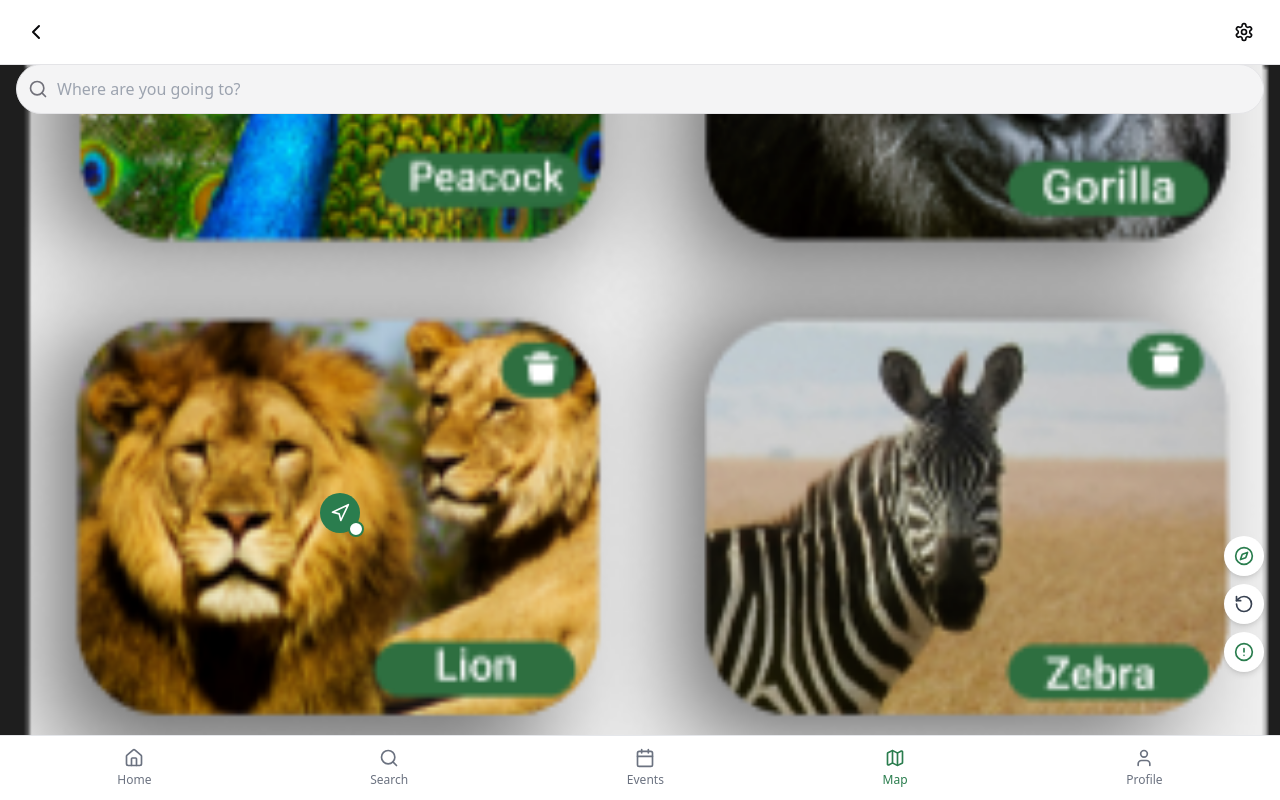
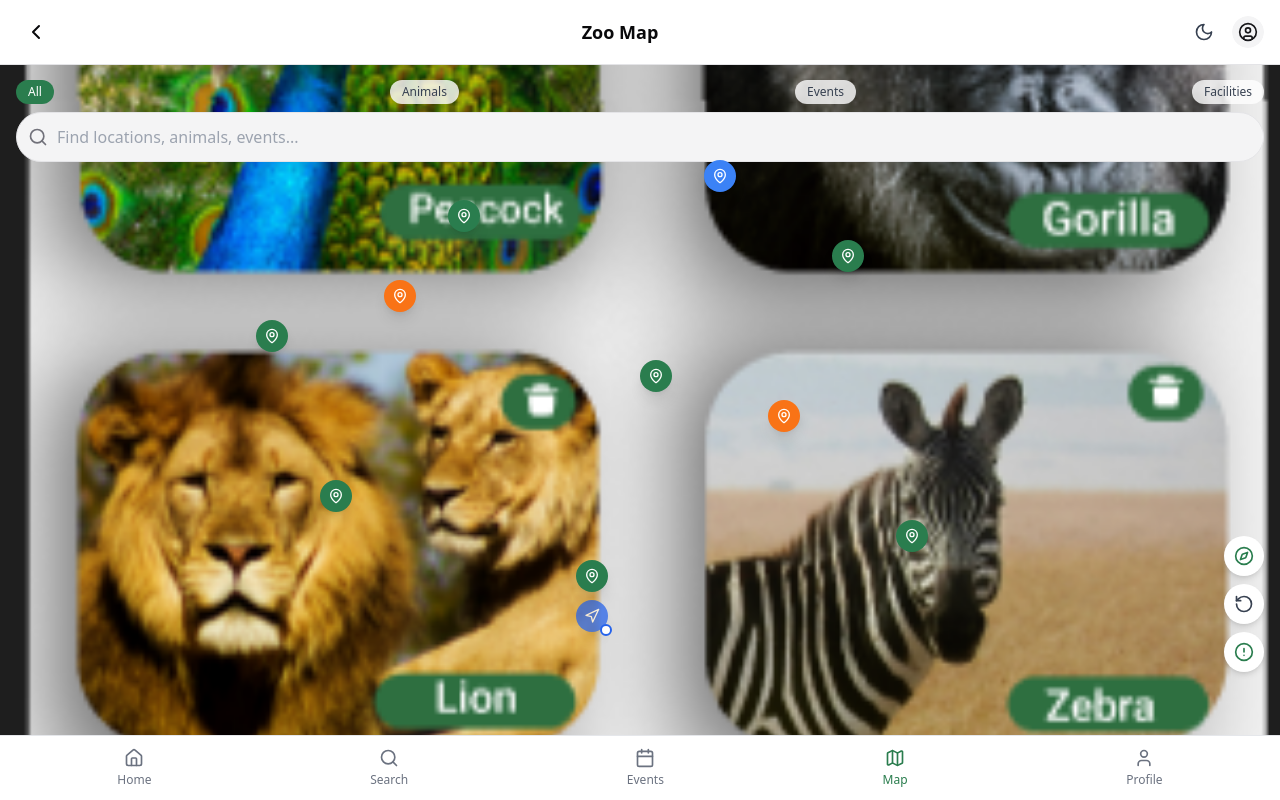
Before and after one commit to elbogolo/zooquest-experience, a React (Vite) app: page /map in a window 1280 px wide. Built offline with nearby package versions, Linux system fonts and the light colour scheme.

Commit message:
feat: Integrate map functionality
Integrate a map API to track animal and event locations, including direction features.

```diff
--- a/src/pages/MapPage.tsx
+++ b/src/pages/MapPage.tsx
@@ -1,84 +1,194 @@
 
 import { useState, useEffect } from "react";
-import { useSearchParams } from "react-router-dom";
-import { Navigation, MapPin, Compass, X, RotateCcw, Search, AlertCircle } from "lucide-react";
+import { useSearchParams, useLocation } from "react-router-dom";
+import { Navigation, MapPin, Compass, X, RotateCcw, Search, AlertCircle, Route } from "lucide-react";
 import { toast } from "sonner";
 import PageHeader from "../components/PageHeader";
 import BottomNavbar from "../components/BottomNavbar";
 import SearchBar from "../components/SearchBar";
 import { Button } from "@/components/ui/button";
+import { cn } from "@/lib/utils";
 
+// Enhanced zoo locations data with more details
 const zooLocations = {
   lion: {
     name: "Lion Enclosure",
     image: "public/lovable-uploads/8076e47b-b1f8-4f4e-8ada-fa1407b76ede.png",
     distance: "10 Min",
-    directions: ["Head north from the main entrance", "Turn right at the food court", "The lion enclosure will be on your left"]
+    coordinates: { x: 35, y: 25 },
+    directions: ["Head north from the main entrance", "Turn right at the food court", "The lion enclosure will be on your left"],
+    type: "animal"
   },
   tiger: {
     name: "Tiger Territory",
     image: "public/lovable-uploads/385ec9d1-9804-48f9-95d9-e88ad31bedb7.png",
     distance: "15 Min",
-    directions: ["Head east from the main entrance", "Follow the path past the elephant enclosure", "Tiger Territory is ahead on the right"]
+    coordinates: { x: 65, y: 30 },
+    directions: ["Head east from the main entrance", "Follow the path past the elephant enclosure", "Tiger Territory is ahead on the right"],
+    type: "animal"
   },
   gorilla: {
     name: "Gorilla Habitat",
     image: "public/lovable-uploads/4fe1f1a1-c3d6-477b-b486-5590bda76085.png",
     distance: "20 Min",
-    directions: ["Head west from the main entrance", "Take the jungle trail", "Follow signs to the Great Ape House"]
+    coordinates: { x: 25, y: 60 },
+    directions: ["Head west from the main entrance", "Take the jungle trail", "Follow signs to the Great Ape House"],
+    type: "animal"
   },
   peacock: {
     name: "Peacock Area",
     image: "public/lovable-uploads/d65de9b2-e507-4511-a47c-4962de992a26.png",
     distance: "5 Min",
-    directions: ["Head straight from the main entrance", "Look for the open garden area", "Peacocks roam freely in this area"]
+    coordinates: { x: 50, y: 45 },
+    directions: ["Head straight from the main entrance", "Look for the open garden area", "Peacocks roam freely in this area"],
+    type: "animal"
   },
   crocodile: {
     name: "Crocodile Pond",
     image: "public/lovable-uploads/913b61a8-cf4c-4183-9809-0c617218d36c.png",
     distance: "12 Min",
-    directions: ["Head southeast from the main entrance", "Follow the water trail", "The crocodile pond will be visible on your right"]
+    coordinates: { x: 70, y: 65 },
+    directions: ["Head southeast from the main entrance", "Follow the water trail", "The crocodile pond will be visible on your right"],
+    type: "animal"
   },
   tortoise: {
     name: "Tortoise Enclosure",
     image: "public/lovable-uploads/009a33ba-77b2-49a3-86ae-0586197bf4ab.png",
     distance: "8 Min",
-    directions: ["Head northeast from the main entrance", "Pass by the gift shop", "The tortoise enclosure is beyond the small hill"]
+    coordinates: { x: 45, y: 70 },
+    directions: ["Head northeast from the main entrance", "Pass by the gift shop", "The tortoise enclosure is beyond the small hill"],
+    type: "animal"
   },
   zebra: {
     name: "Zebra Grasslands",
     image: "public/lovable-uploads/c0779203-cebe-4f61-be65-f8939ee46040.png",
     distance: "18 Min",
-    directions: ["Head northwest from the main entrance", "Follow the safari path", "The zebra grasslands will be on your left"]
+    coordinates: { x: 20, y: 40 },
+    directions: ["Head northwest from the main entrance", "Follow the safari path", "The zebra grasslands will be on your left"],
+    type: "animal"
   },
   shop: {
     name: "Gift Shop",
     image: "public/lovable-uploads/e75bf6ec-5927-4fae-9fff-7807edd185ad.png",
     distance: "5 Min",
-    directions: ["Head east from the main entrance", "It's the large building with the green roof", "The gift shop is near the food court"]
+    coordinates: { x: 55, y: 20 },
+    directions: ["Head east from the main entrance", "It's the large building with the green roof", "The gift shop is near the food court"],
+    type: "facility"
+  },
+  // Adding event locations
+  event1: {
+    name: "Elephant Show",
+    image: "public/lovable-uploads/8076e47b-b1f8-4f4e-8ada-fa1407b76ede.png",
+    distance: "7 Min",
+    coordinates: { x: 60, y: 50 },
+    directions: ["Head northeast from the main entrance", "Pass the giraffe enclosure", "The elephant arena will be ahead on your right"],
+    type: "event"
+  },
+  event2: {
+    name: "Penguin Feeding",
+    image: "public/lovable-uploads/385ec9d1-9804-48f9-95d9-e88ad31bedb7.png",
+    distance: "12 Min",
+    coordinates: { x: 30, y: 35 },
+    directions: ["Head west from the main entrance", "Follow signs to the Aquatic Zone", "The penguin habitat is located inside the building"],
+    type: "event"
   }
 };
 
 type LocationKey = keyof typeof zooLocations;
 
+interface LocationProps {
+  id: LocationKey;
+  left: string;
+  top: string;
+  type: "animal" | "event" | "facility";
+  active: boolean;
+  onClick: () => void;
+}
+
+// New component for location pins on the map
+const LocationPin = ({ id, left, top, type, active, onClick }: LocationProps) => {
+  return (
+    <button
+      className={cn(
+        "absolute transition-all duration-300 transform hover:scale-110 z-10",
+        active ? "z-20 scale-125" : ""
+      )}
+      style={{ left, top }}
+      onClick={onClick}
+    >
+      <div className={cn(
+        "rounded-full flex items-center justify-center shadow-lg w-8 h-8",
+        type === "animal" ? "bg-zoo-primary" :
+        type === "event" ? "bg-orange-500" : "bg-blue-500"
+      )}>
+        <MapPin className="w-4 h-4 text-white" />
+      </div>
+      {active && (
+        <div className="absolute -bottom-1 -right-1 w-3 h-3 bg-white rounded-full border-2 border-zoo-primary animate-pulse"></div>
+      )}
+    </button>
+  );
+};
+
+// User location marker component
+const UserLocationMarker = ({ left, top }: { left: string; top: string }) => {
+  return (
+    <div className="absolute transition-all duration-300" style={{ left, top }}>
+      <div className="relative">
+        <div className="w-8 h-8 bg-blue-600 rounded-full flex items-center justify-center shadow-lg animate-pulse">
+          <Navigation className="w-4 h-4 text-white" />
+        </div>
+        <div className="absolute -bottom-1 -right-1 w-3 h-3 bg-white rounded-full border-2 border-blue-600"></div>
+      </div>
+    </div>
+  );
+};
+
 const MapPage = () => {
   const [searchParams] = useSearchParams();
+  const location = useLocation();
   const destinationId = searchParams.get('destination');
+  const eventLocation = location.state?.eventLocation;
+
   const [search, setSearch] = useState("");
   const [showDirections, setShowDirections] = useState(!!destinationId);
   const [activeDirection, setActiveDirection] = useState(0);
   const [searchResults, setSearchResults] = useState<LocationKey[]>([]);
   const [showSearchResults, setShowSearchResults] = useState(false);
+  const [selectedLocation, setSelectedLocation] = useState<LocationKey | null>(destinationId as LocationKey || null);
+  const [userPosition, setUserPosition] = useState({ x: 45, y: 75 }); // Default user position
+  const [filterType, setFilterType] = useState<"all" | "animal" | "event" | "facility">("all");
 
-  const destination = destinationId ? zooLocations[destinationId as LocationKey] : null;
+  const destination = selectedLocation ? zooLocations[selectedLocation] : null;
 
+  // Effect to handle destination from URL params
   useEffect(() => {
     if (destinationId) {
+      setSelectedLocation(destinationId as LocationKey);
       setShowDirections(true);
       toast.success(`Directions to ${zooLocations[destinationId as LocationKey]?.name || 'destination'} loaded`);
     }
   }, [destinationId]);
 
+  // Effect to handle event location from state
+  useEffect(() => {
+    if (eventLocation) {
+      // Find the event by name (in a real app, this would be by ID)
+      const eventKey = Object.keys(zooLocations).find(
+        key => zooLocations[key as LocationKey].name.toLowerCase() === eventLocation.toLowerCase()
+      ) as LocationKey | undefined;
+
+      if (eventKey) {
+        setSelectedLocation(eventKey);
+        setShowDirections(true);
+        toast.success(`Directions to ${zooLocations[eventKey].name} loaded`);
+      } else {
+        toast.error("Event location not found on map");
+      }
+    }
+  }, [eventLocation]);
+
+  // Effect for search functionality
   useEffect(() => {
     if (search.length > 1) {
       const results = Object.keys(zooLocations).filter((key) =>
@@ -91,26 +201,42 @@ const MapPage = () => {
     }
   }, [search]);
 
+  // Function to handle navigation to a selected location
   const handleNavigateToLocation = (locationKey: LocationKey) => {
     setShowSearchResults(false);
     setSearch("");
+    setSelectedLocation(locationKey);
     setShowDirections(true);
     setActiveDirection(0);
 
-    // In a real app, we would navigate to this destination on the map
+    // In a real app, this would calculate the route from user position to destination
     toast.success(`Navigating to ${zooLocations[locationKey].name}`);
   };
 
+  // Function to handle getting user's current location
   const handleGetCurrentLocation = () => {
-    // In a real app, this would get the user's current location
+    // In a real app, this would use device geolocation
     toast.info("Getting your current location...");
 
-    // Simulate a delay
+    // Simulate location update
     setTimeout(() => {
+      // Randomize position slightly to simulate movement
+      setUserPosition({
+        x: userPosition.x + (Math.random() * 4 - 2),
+        y: userPosition.y + (Math.random() * 4 - 2)
+      });
       toast.success("Location updated");
     }, 1500);
   };
 
+  // Function to reset user's view on the map
+  const handleResetView = () => {
+    setSelectedLocation(null);
+    setShowDirections(false);
+    toast.info("Map view reset");
+  };
+
+  // Functions to navigate through directions
   const nextDirection = () => {
     if (destination && activeDirection < destination.directions.length - 1) {
       setActiveDirection(activeDirection + 1);
@@ -125,12 +251,20 @@ const MapPage = () => {
     }
   };
 
+  // Get visible locations based on filter
+  const getVisibleLocations = () => {
+    return Object.keys(zooLocations).filter(key => {
+      if (filterType === "all") return true;
+      return zooLocations[key as LocationKey].type === filterType;
+    }) as LocationKey[];
+  };
+
   return (
     <div className="min-h-screen bg-white">
-      <PageHeader title="" showBackButton showSettings />
+      <PageHeader title="Zoo Map" showBackButton showThemeToggle showUserAvatar />
 
-      <div className="h-screen w-full bg-gray-200 relative">
-        <div className="absolute inset-0 bg-gray-200">
+      <div className="h-screen w-full bg-gray-200 relative pt-16">
+        <div className="absolute inset-0 pt-16 bg-gray-200">
           <img
             src="public/lovable-uploads/f74294e2-bf7f-442d-ab97-78c98dcc394d.png"
             alt="Zoo Map"
@@ -138,9 +272,57 @@ const MapPage = () => {
           />
         </div>
 
-        <div className="absolute top-16 left-0 right-0 px-4 z-10">
+        {/* Filter buttons */}
+        <div className="absolute top-20 left-4 right-4 z-10 flex items-center justify-between space-x-2">
+          <button
+            onClick={() => setFilterType("all")}
+            className={cn(
+              "py-1 px-3 text-xs rounded-full",
+              filterType === "all"
+                ? "bg-zoo-primary text-white"
+                : "bg-white/80 text-gray-700"
+            )}
+          >
+            All
+          </button>
+          <button
+            onClick={() => setFilterType("animal")}
+            className={cn(
+              "py-1 px-3 text-xs rounded-full",
+              filterType === "animal"
+                ? "bg-zoo-primary text-white"
+                : "bg-white/80 text-gray-700"
+            )}
+          >
+            Animals
+          </button>
+          <button
+            onClick={() => setFilterType("event")}
+            className={cn(
+              "py-1 px-3 text-xs rounded-full",
+              filterType === "event"
+                ? "bg-orange-500 text-white"
+                : "bg-white/80 text-gray-700"
+            )}
+          >
+            Events
+          </button>
+          <button
+            onClick={() => setFilterType("facility")}
+            className={cn(
+              "py-1 px-3 text-xs rounded-full",
+              filterType === "facility"
+                ? "bg-blue-500 text-white"
+                : "bg-white/80 text-gray-700"
+            )}
+          >
+            Facilities
+          </button>
+        </div>
+
+        <div className="absolute top-28 left-0 right-0 px-4 z-10">
           <SearchBar
-            placeholder="Where are you going to?"
+            placeholder="Find locations, animals, events..."
             value={search}
             onChange={(e) => setSearch(e.target.value)}
           />
@@ -167,38 +349,72 @@ const MapPage = () => {
           )}
         </div>
 
+        {/* Map control buttons */}
         <div className="absolute bottom-32 right-4 flex flex-col gap-2">
           <button
             onClick={handleGetCurrentLocation}
             className="w-10 h-10 bg-white rounded-full shadow-md flex items-center justify-center"
+            aria-label="Get current location"
           >
             <Compass className="w-5 h-5 text-zoo-primary" />
           </button>
-          <button className="w-10 h-10 bg-white rounded-full shadow-md flex items-center justify-center">
+          <button
+            onClick={handleResetView}
+            className="w-10 h-10 bg-white rounded-full shadow-md flex items-center justify-center"
+            aria-label="Reset view"
+          >
             <RotateCcw className="w-5 h-5 text-gray-700" />
           </button>
-          <button className="w-10 h-10 bg-white rounded-full shadow-md flex items-center justify-center">
+          <button
+            className="w-10 h-10 bg-white rounded-full shadow-md flex items-center justify-center"
+            aria-label="Report issue"
+          >
             <AlertCircle className="w-5 h-5 text-zoo-primary" />
           </button>
         </div>
 
-        <div className="absolute bottom-1/3 left-1/4">
-          <div className="relative">
-            <div className="w-10 h-10 bg-zoo-primary rounded-full flex items-center justify-center shadow-lg">
-              <Navigation className="w-5 h-5 text-white" />
-            </div>
-            <div className="absolute -bottom-1 -right-1 w-4 h-4 bg-white rounded-full border-2 border-zoo-primary"></div>
-          </div>
-        </div>
-
-        {destination && (
-          <div className="absolute top-1/3 right-1/3">
-            <div className="w-10 h-10 bg-white border-2 border-zoo-primary rounded-full flex items-center justify-center shadow-lg">
-              <MapPin className="w-5 h-5 text-zoo-primary" />
-            </div>
+        {/* Draw path between user and destination */}
+        {selectedLocation && (
+          <div className="absolute inset-0 z-5 pointer-events-none">
+            <svg width="100%" height="100%" className="absolute inset-0">
+              <path
+                d={`M ${userPosition.x}% ${userPosition.y}% Q ${
+                  (userPosition.x + zooLocations[selectedLocation].coordinates.x) / 2 + 10
+                }% ${
+                  (userPosition.y + zooLocations[selectedLocation].coordinates.y) / 2 - 10
+                }% ${zooLocations[selectedLocation].coordinates.x}% ${
+                  zooLocations[selectedLocation].coordinates.y
+                }%`}
+                stroke="#4FD1C5"
+                strokeWidth="3"
+                strokeDasharray="5,5"
+                fill="none"
+                className="animate-dash"
+              />
+            </svg>
           </div>
         )}
 
+        {/* User location marker */}
+        <UserLocationMarker
+          left={`${userPosition.x}%`}
+          top={`${userPosition.y}%`}
+        />
+
+        {/* Location pins on the map */}
+        {getVisibleLocations().map((key) => (
+          <LocationPin
+            key={key}
+            id={key}
+            left={`${zooLocations[key].coordinates.x}%`}
+            top={`${zooLocations[key].coordinates.y}%`}
+            type={zooLocations[key].type as "animal" | "event" | "facility"}
+            active={selectedLocation === key}
+            onClick={() => handleNavigateToLocation(key)}
+          />
+        ))}
+
+        {/* Directions panel */}
         {showDirections && destination && (
           <div className="absolute bottom-20 left-0 right-0 p-4">
             <div className="bg-white rounded-xl shadow-lg overflow-hidden">
@@ -211,8 +427,8 @@ const MapPage = () => {
                 <div>
                   <h3 className="font-semibold">{destination.name}</h3>
                   <p className="text-sm text-gray-500 flex items-center">
-                    <MapPin className="w-3 h-3 mr-1" />
-                    {destination.distance} Left
+                    <Route className="w-3 h-3 mr-1" />
+                    {destination.distance} to destination
                   </p>
                 </div>
               </div>
@@ -246,14 +462,20 @@ const MapPage = () => {
               </div>
 
               <div className="flex justify-between p-2">
-                <button className="w-10 h-10 rounded-full text-zoo-primary hover:bg-zoo-secondary flex items-center justify-center">
-                  <MapPin className="w-5 h-5" />
+                <button
+                  onClick={handleGetCurrentLocation}
+                  className="w-10 h-10 rounded-full text-zoo-primary hover:bg-zoo-secondary flex items-center justify-center"
+                >
+                  <Compass className="w-5 h-5" />
                 </button>
                 <button className="w-10 h-10 rounded-full text-zoo-primary hover:bg-zoo-secondary flex items-center justify-center">
-                  <Compass className="w-5 h-5" />
+                  <Route className="w-5 h-5" />
                 </button>
                 <button
-                  onClick={() => setShowDirections(false)}
+                  onClick={() => {
+                    setShowDirections(false);
+                    setSelectedLocation(null);
+                  }}
                   className="w-10 h-10 rounded-full bg-zoo-primary text-white flex items-center justify-center"
                 >
                   <X className="w-5 h-5" />
```
Also changed, not shown: src/index.css (+22 -0 lines), src/pages/AnimalDetail.tsx (+45 -8 lines), src/pages/EventDetailPage.tsx (+12 -2 lines).
